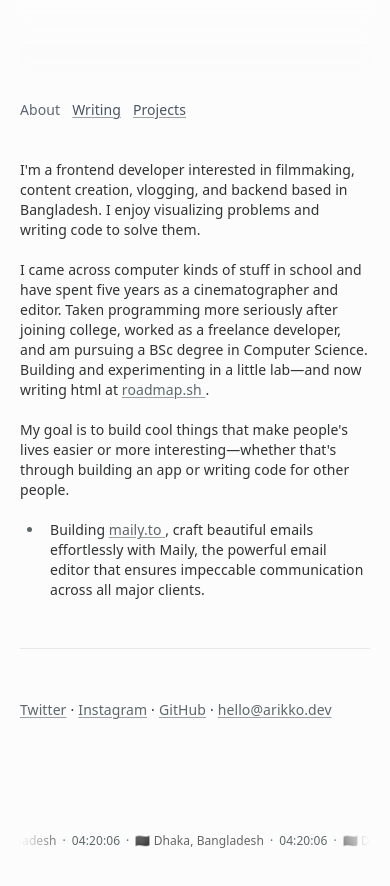
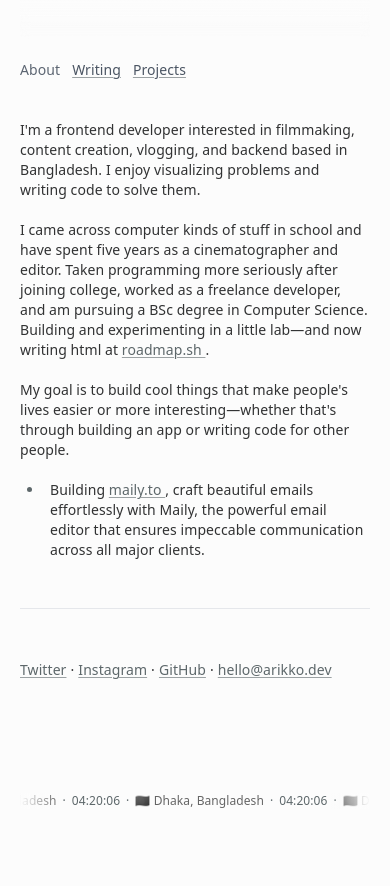
Before and after one commit to arikchakma/arikkodev, an Astro site: page / in a window 390 px wide. Built offline with nearby package versions, Linux system fonts and the light colour scheme; Astro itself is replaced by a stand-in of ours.

Commit message:
fix: top blur

```diff
--- a/src/components/TopBlur.astro
+++ b/src/components/TopBlur.astro
@@ -1,5 +1,5 @@
 <div
   aria-hidden='true'
-  class='top-blur -sm:h-10 pointer-events-none sticky left-0 top-0 z-[9999] h-20 w-full cursor-none select-none opacity-95 backdrop-blur-[5px] after:absolute after:inset-0 after:bg-[linear-gradient(to_bottom,rgba(252,252,252,1),rgba(252,252,252,0))]'
+  class='top-blur pointer-events-none sticky left-0 top-0 z-[9999] h-10 w-full cursor-none select-none opacity-95 backdrop-blur-[5px] after:absolute after:inset-0 after:bg-[linear-gradient(to_bottom,rgba(252,252,252,1),rgba(252,252,252,0))] sm:h-20'
 >
 </div>
```
